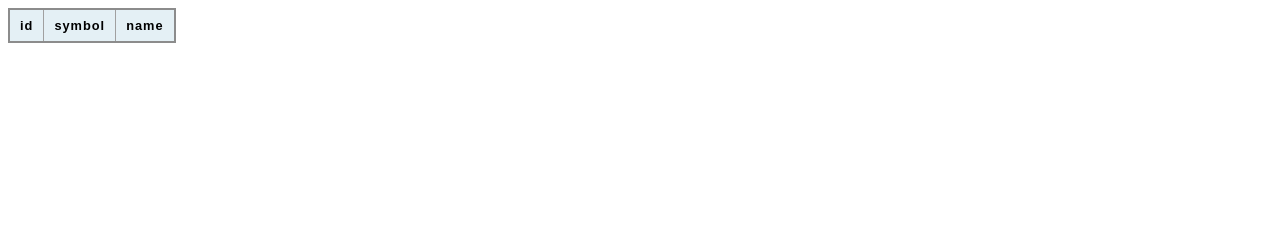
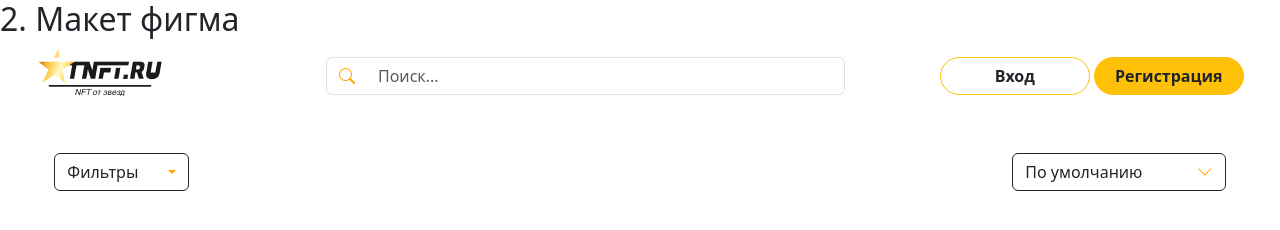
Before and after one commit to pozer999/testTaskFanated, a plain HTML site: page index.html in a window 1280 px wide. Drawn offline with nearby package versions, Linux system fonts and the light colour scheme; no server answers.

Commit message:
headerCompilted

```diff
--- a/index.html
+++ b/index.html
@@ -1,14 +1,27 @@
 <!DOCTYPE html>
 <html lang="en">
     <head>
-    <meta charset="UTF-8">
-    <meta name="viewport" content="width=device-width, initial-scale=1.0">
-    <link rel="stylesheet" href="./style.css">
+        <meta charset="UTF-8" />
+        <meta name="viewport" content="width=device-width, initial-scale=1.0" />
+        <link rel="stylesheet" href="./style.css" />
+        <link
+            href="https://cdn.jsdelivr.net/npm/bootstrap@5.3.3/dist/css/bootstrap.min.css"
+            rel="stylesheet"
+            integrity="sha384-QWTKZyjpPEjISv5WaRU9OFeRpok6YctnYmDr5pNlyT2bRjXh0JMhjY6hW+ALEwIH"
+            crossorigin="anonymous"
+        />
+        <script
+            src="https://cdn.jsdelivr.net/npm/bootstrap@5.3.3/dist/js/bootstrap.bundle.min.js"
+            integrity="sha384-YvpcrYf0tY3lHB60NNkmXc5s9fDVZLESaAA55NDzOxhy9GkcIdslK1eN7N6jIeHz"
+            crossorigin="anonymous"
+        ></script>
+        <link rel="stylesheet" href="https://cdn.jsdelivr.net/npm/bootstrap-icons@1.11.3/font/bootstrap-icons.min.css" />
         <script src="./script.js"></script>
         <title>Fanated</title>
     </head>
     <body>
-    <section id="firstTask">
+        <!-- <section id="firstTask">
+      <h2>1. Список валют</h2>
       <table>
         <thead>
           <tr>
@@ -17,13 +30,47 @@
             <th scope="col">name</th>
           </tr>
         </thead>
-              <tbody id="tbody">
-              </tbody>
+        <tbody id="tbody"></tbody>
       </table>
+    </section> -->
+        <section id="secondTask">
+            <h2>2. Макет фигма</h2>
+            <div class="d-grid gap-5">
+                <div class="row d-flex justify-content-around align-items-center">
+                    <div class="col-2">
+                        <img src="./img/лого.png" class="img-fluid" alt="error" />
+                    </div>
+                    <div class="col-5">
+                        <div class="input-group">
+                            <span class="input-group-text" id="basic-addon1">
+                                <i class="bi bi-search"></i>
+                            </span>
+                            <input type="text" class="form-control" placeholder="Поиск..." aria-label="Поиск..." aria-describedby="basic-addon1" />
+                        </div>
+                    </div>
+                    <div class="col-3">
+                        <div class="d-grid gap-1 d-flex justify-content-end">
+                            <div class="col">
+                                <button type="button" class="btn btn-outline-warning text-dark rounded-pill accountBtn"><b>Вход</b></button>
+                            </div>
+                            <div class="col">
+                                <button type="button" class="btn btn-warning text-dark rounded-pill accountBtn"><b>Регистрация</b></button>
+                            </div>
+                        </div>
+                    </div>
+                </div>
+                <div class="row d-flex justify-content-around align-items-center">
+                    <div class="col-5">
+                        <button class="btn dropdown-toggle border border-dark" data-bs-toggle="dropdown" aria-expanded="false">Фильтры</button>
+                    </div>
+                    <div class="col-5 d-grid gap-1 d-flex justify-content-end">
+                        <button class="btn dropdown-toggle border border-dark сhevron" data-bs-toggle="dropdown" aria-expanded="false">
+                            По умолчанию <i class="bi bi-chevron-down"></i>
+                        </button>
+                    </div>
+                </div>
+            </div>
         </section>
-    <section id="secondTask">
-    </section>
-    <section id="thirdTask">
-    </section>
+        <section id="thirdTask"></section>
     </body>
 </html>
--- a/style.css
+++ b/style.css
@@ -1,4 +1,9 @@
-table{
+* {
+  box-sizing: border-box;
+  padding: 0;
+  margin: 0;
+}
+table {
   border: 2px solid black;
   border-collapse: collapse;
   border: 2px solid rgb(140 140 140);
@@ -11,9 +16,33 @@ td {
   border: 1px solid rgb(160 160 160);
   padding: 8px 10px;
 }
-tr:nth-child(-n+5){
-    background-color: rgb(51, 51, 252);
+tr:nth-child(-n + 5) {
+  background-color: rgb(51, 135, 252);
 }
-thead th{
+thead th {
   background-color: rgb(228 240 245);
 }
+.bi-search{
+  color: orange
+}
+.accountBtn{
+  width: 150px;
+}
+.dropdown-toggle::after{
+  margin-left: 30px !important;
+  color: orange;
+}
+.сhevron::after{
+  display: none !important;
+}
+.bi-chevron-down{
+  color: orange;
+  margin-left: 50px;
+}
+.input-group-text{
+  background-color: transparent !important;
+  border-right: none !important;
+}
+.form-control {
+  border-left: none !important;
+}
```
Also changed, not shown: img/лого.png (added), img/маленькая фотка звезды.png (added), img/фотка.png (added). Lines whose indentation alone changed are shown as unchanged.
